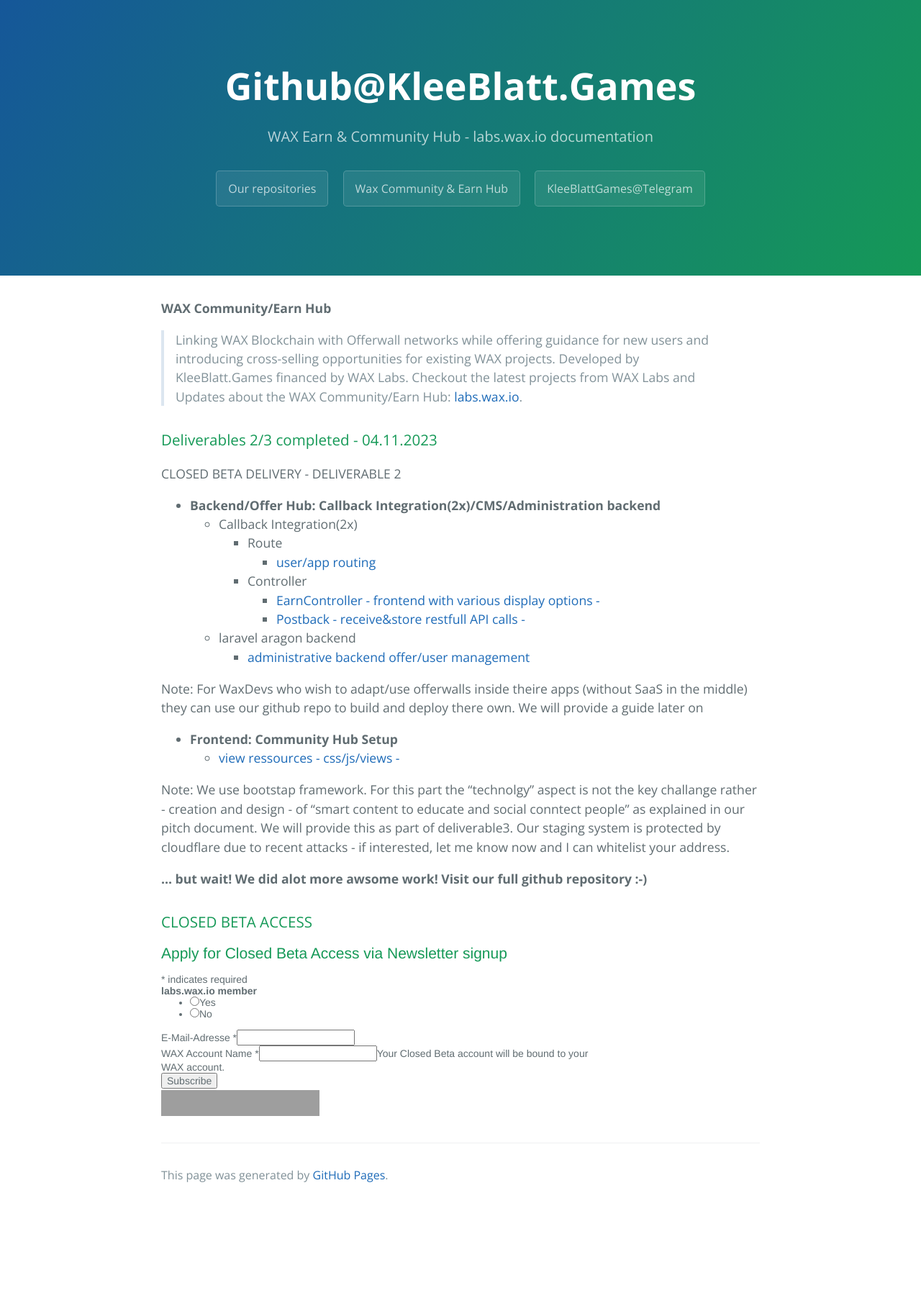
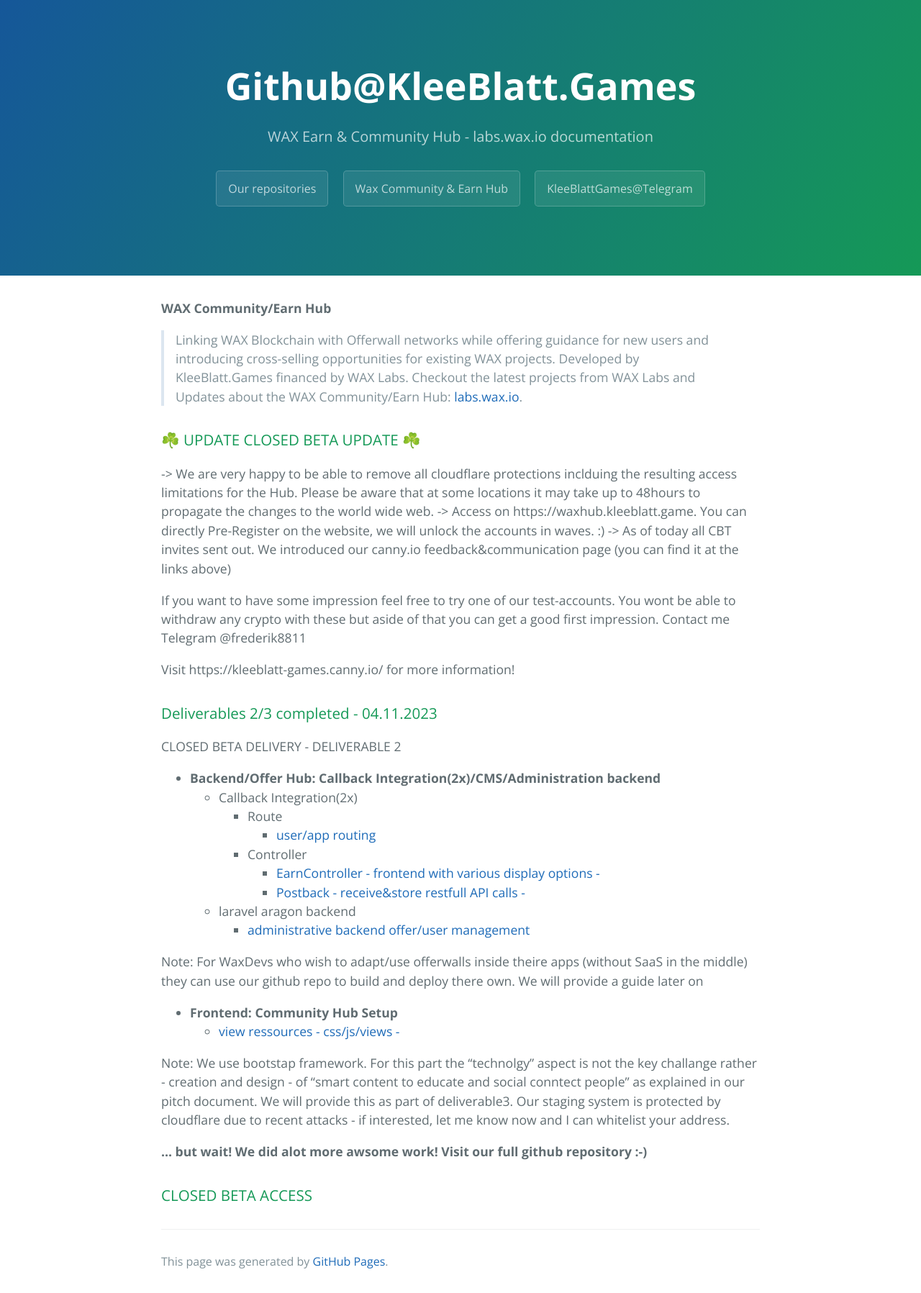
Before and after one commit to KleeblattGames/KleeblattGames.github.io, a Jekyll site: the page built from index.md, in a window 1280 px wide. Shown: the whole page at 72% size. Built offline with Jekyll 4.4.1, drawn with Linux system fonts in a browser that asks for light colours; comment, search, counter and statistics services are not loaded; before the commit the page ends 1677 px from its top, so only the background shows below that; grey boxes are pictures that could not be loaded.

Commit message:
Update index.md
Closed Beta status update
-> removed cloudflare protection
-> icanny.io intro
-> some small github link fixes that resulted in broken URLs

```diff
--- a/index.md
+++ b/index.md
@@ -7,6 +7,16 @@
 
 > Linking WAX Blockchain with Offerwall networks while offering guidance for new users and introducing cross-selling opportunities for existing WAX projects.
 > Developed by KleeBlatt.Games financed by WAX Labs. Checkout the latest projects from WAX Labs and Updates about the WAX Community/Earn Hub: [labs.wax.io](https://labs.wax.io/).
+
+### ☘️ UPDATE CLOSED BETA UPDATE ☘️
+
+-> We are very happy to be able to remove all cloudflare protections inclduing the resulting access limitations for the Hub. Please be aware that at some locations it may take up to 48hours to propagate the changes to the world wide web.
+-> Access on https://waxhub.kleeblatt.game. You can directly Pre-Register on the website, we will unlock the accounts in waves. :)
+-> As of today all CBT invites sent out. We introduced our canny.io feedback&communication page (you can find it at the links above)
+
+If you want to have some impression feel free to try one of our test-accounts. You wont be able to withdraw any crypto with these but aside of that you can get a good first impression. Contact me Telegram @frederik8811
+
+Visit https://kleeblatt-games.canny.io/ for more information!
 
 
 ### Deliverables 2/3 completed - 04.11.2023
@@ -18,7 +28,7 @@
         - [user/app routing](https://github.com/KleeblattGames/WAX-Earn-and-Community-Hub/blob/main/offerwall/routes/web.php)
       - Controller
         - [EarnController - frontend with various display options - ](https://github.com/KleeblattGames/WAX-Earn-and-Community-Hub/blob/main/offerwall/app/Http/Controllers/EarnController.php)
-        - [Postback - receive&store restfull API calls - ](https://github.com/KleeblattGames/WAX-Earn-and-Community-Hub/blob/mainofferwall/app/Http/Controllers/NotikPostbackController.php)
+        - [Postback - receive&store restfull API calls - ](https://github.com/KleeblattGames/WAX-Earn-and-Community-Hub/blob/main/offerwall/app/Http/Controllers/NotikPostbackController.php)
     - laravel aragon backend
        - [administrative backend offer/user management](https://github.com/KleeblattGames/argon-dashboard-laravel)
 
@@ -34,35 +44,3 @@
 
 
 ### CLOSED BETA ACCESS
-
-<div id="mc_embed_shell">
-      <link href="//cdn-images.mailchimp.com/embedcode/classic-061523.css" rel="stylesheet" type="text/css">
-  <style type="text/css">
-        #mc_embed_signup{background:#fff; false;clear:left; font:14px Helvetica,Arial,sans-serif; width: 600px;}
-        /* Add your own Mailchimp form style overrides in your site stylesheet or in this style block.
-           We recommend moving this block and the preceding CSS link to the HEAD of your HTML file. */
-</style>
-<div id="mc_embed_signup">
-    <form action="https://games.us10.list-manage.com/subscribe/post?u=538ea802504bed43ad0cd1155&amp;id=c458ec83d8&amp;f_id=009fd1e5f0" method="post" id="mc-embedded-subscribe-form" name="mc-embedded-subscribe-form" class="validate" target="_blank">
-        <div id="mc_embed_signup_scroll"><h2>Apply for Closed Beta Access via Newsletter signup</h2>
-            <div class="indicates-required"><span class="asterisk">*</span> indicates required</div>
-            <div class="mc-field-group input-group"><strong>labs.wax.io member </strong><ul><li><input type="radio" name="MMERGE7" id="mce-MMERGE70" value="Yes"><label for="mce-MMERGE70">Yes</label></li><li><input type="radio" name="MMERGE7" id="mce-MMERGE71" value="No"><label for="mce-MMERGE71">No</label></li></ul></div><div class="mc-field-group"><label for="mce-EMAIL">E-Mail-Adresse <span class="asterisk">*</span></label><input type="email" name="EMAIL" class="required email" id="mce-EMAIL" required="" value=""></div><div class="mc-field-group"><label for="mce-MMERGE6">WAX Account Name <span class="asterisk">*</span></label><input type="text" name="MMERGE6" class="required text" id="mce-MMERGE6" required="" value=""><span id="mce-MMERGE6-HELPERTEXT" class="helper_text">Your Closed Beta account will be bound to your WAX account.</span></div>
-        <div id="mce-responses" class="clear foot">
-            <div class="response" id="mce-error-response" style="display: none;"></div>
-            <div class="response" id="mce-success-response" style="display: none;"></div>
-        </div>
-    <div aria-hidden="true" style="position: absolute; left: -5000px;">
-        /* real people should not fill this in and expect good things - do not remove this or risk form bot signups */
-        <input type="text" name="b_538ea802504bed43ad0cd1155_c458ec83d8" tabindex="-1" value="">
-    </div>
-        <div class="optionalParent">
-            <div class="clear foot">
-                <input type="submit" name="subscribe" id="mc-embedded-subscribe" class="button" value="Subscribe">
-                <p style="margin: 0px auto;"><a href="http://eepurl.com/iDfTDY" title="Mailchimp - email marketing made easy and fun"><span style="display: inline-block; background-color: transparent; border-radius: 4px;"><img class="refferal_badge" src="https://digitalasset.intuit.com/render/content/dam/intuit/mc-fe/en_us/images/intuit-mc-rewards-text-dark.svg" alt="Intuit Mailchimp" style="width: 220px; height: 40px; display: flex; padding: 2px 0px; justify-content: center; align-items: center;"></span></a></p>
-            </div>
-        </div>
-    </div>
-</form>
-</div>
-<script type="text/javascript" src="//s3.amazonaws.com/downloads.mailchimp.com/js/mc-validate.js"></script><script type="text/javascript">(function($) {window.fnames = new Array(); window.ftypes = new Array();fnames[7]='MMERGE7';ftypes[7]='radio';fnames[0]='EMAIL';ftypes[0]='email';fnames[6]='MMERGE6';ftypes[6]='text';fnames[1]='FNAME';ftypes[1]='text';fnames[2]='LNAME';ftypes[2]='text';fnames[3]='ADDRESS';ftypes[3]='address';fnames[4]='PHONE';ftypes[4]='phone';fnames[5]='BIRTHDAY';ftypes[5]='birthday';}(jQuery));var $mcj = jQuery.noConflict(true);</script></div>
-<script id="mcjs">!function(c,h,i,m,p){m=c.createElement(h),p=c.getElementsByTagName(h)[0],m.async=1,m.src=i,p.parentNode.insertBefore(m,p)}(document,"script","https://chimpstatic.com/mcjs-connected/js/users/538ea802504bed43ad0cd1155/069200c6fc28029b270343ee9.js");</script>
```
